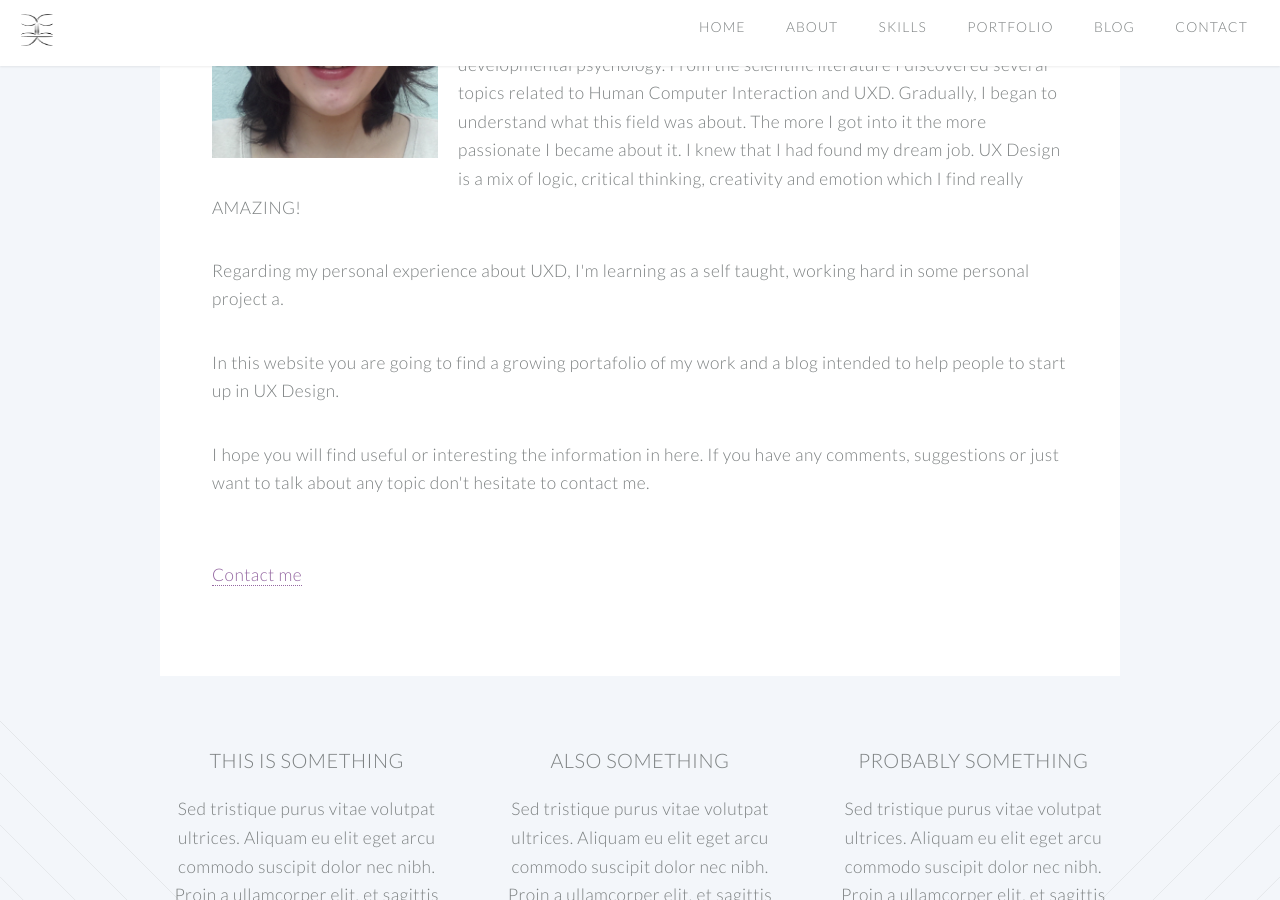
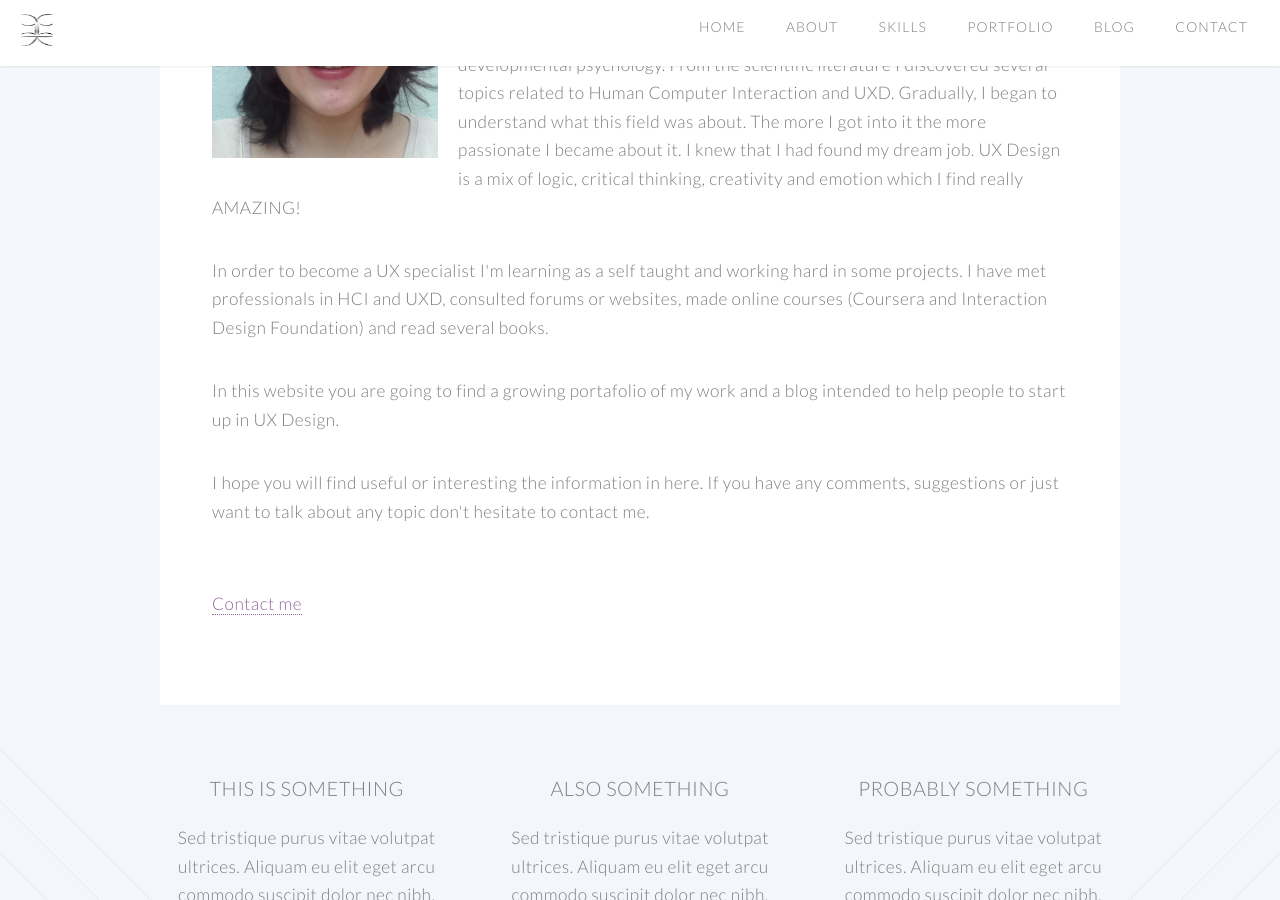
Before and after one commit to claucvk/claucvk.github.io, a Jekyll site: the page built from about/index.html, in a window 1280 px wide and 900 px high, scrolled down 504 px. Built offline with Jekyll 4.4.1, drawn with Linux system fonts in a browser that asks for light colours.

Commit message:
update about

```diff
--- a/about/index.html
+++ b/about/index.html
@@ -31,7 +31,9 @@ permalink: /about/
 										My Master’s dissertation intertwined the digital world with the child developmental psychology. From the scientific literature I discovered several topics related to Human Computer Interaction and UXD. Gradually, I began to understand what this field was about. The more I got into it the more passionate I became about it. I knew that I had found my dream job. UX Design is a mix of logic, critical thinking, creativity and emotion which I find really AMAZING!
 									</p>
 
-						            <p> Regarding my personal experience about UXD, I'm learning as a self taught, working hard in some personal project a.</p>
+						            <p>
+										In order to become a UX specialist I'm learning as a self taught and working hard in some projects. I have met professionals in HCI and UXD, consulted forums or websites, made online courses (Coursera and Interaction Design Foundation) and read several books.
+									</p>
 						            <p> In this website you are going to find a growing portafolio of my work and a blog intended to help people to start up in UX Design.</p>
 									<p>I hope you will find useful or interesting the information in here. If you have any comments, suggestions or just want to talk about any topic don't hesitate to contact me. </p>
 						            <p><br/><a href="/contact/" class="btn btn-theme">Contact me</a></p>
```
